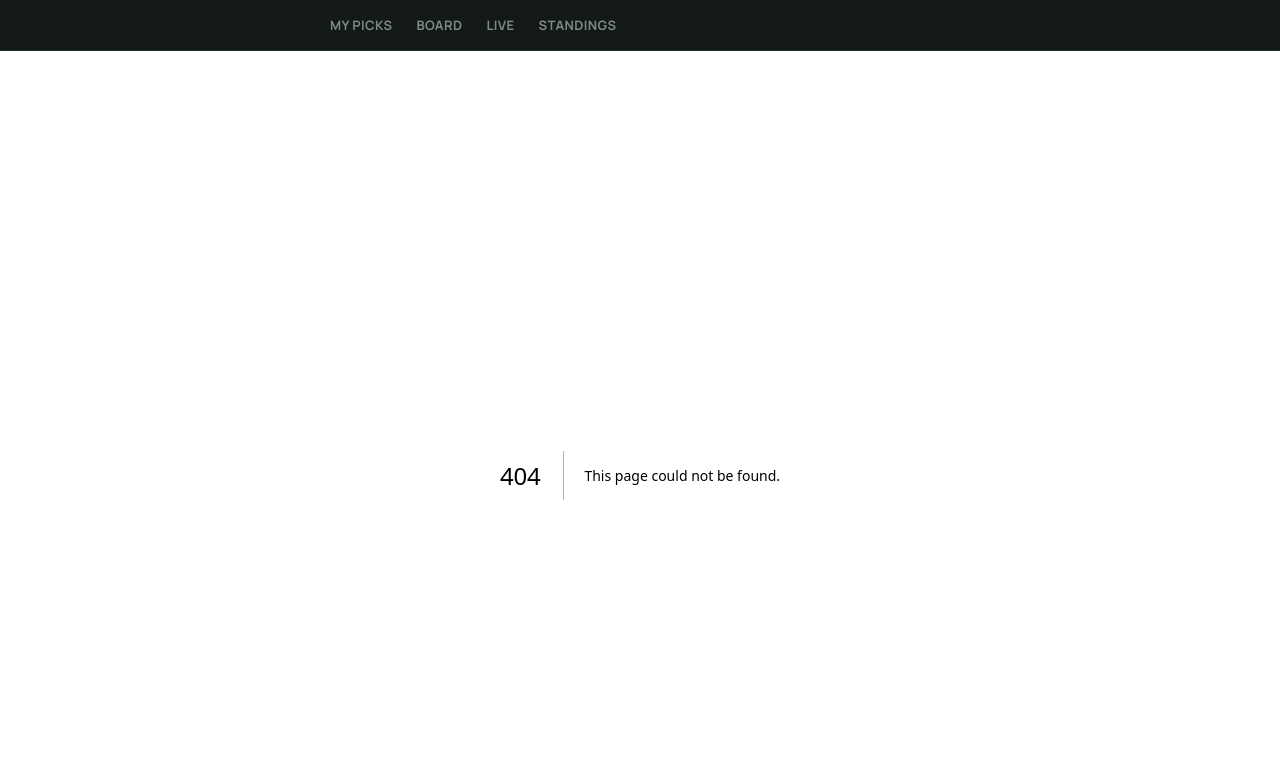
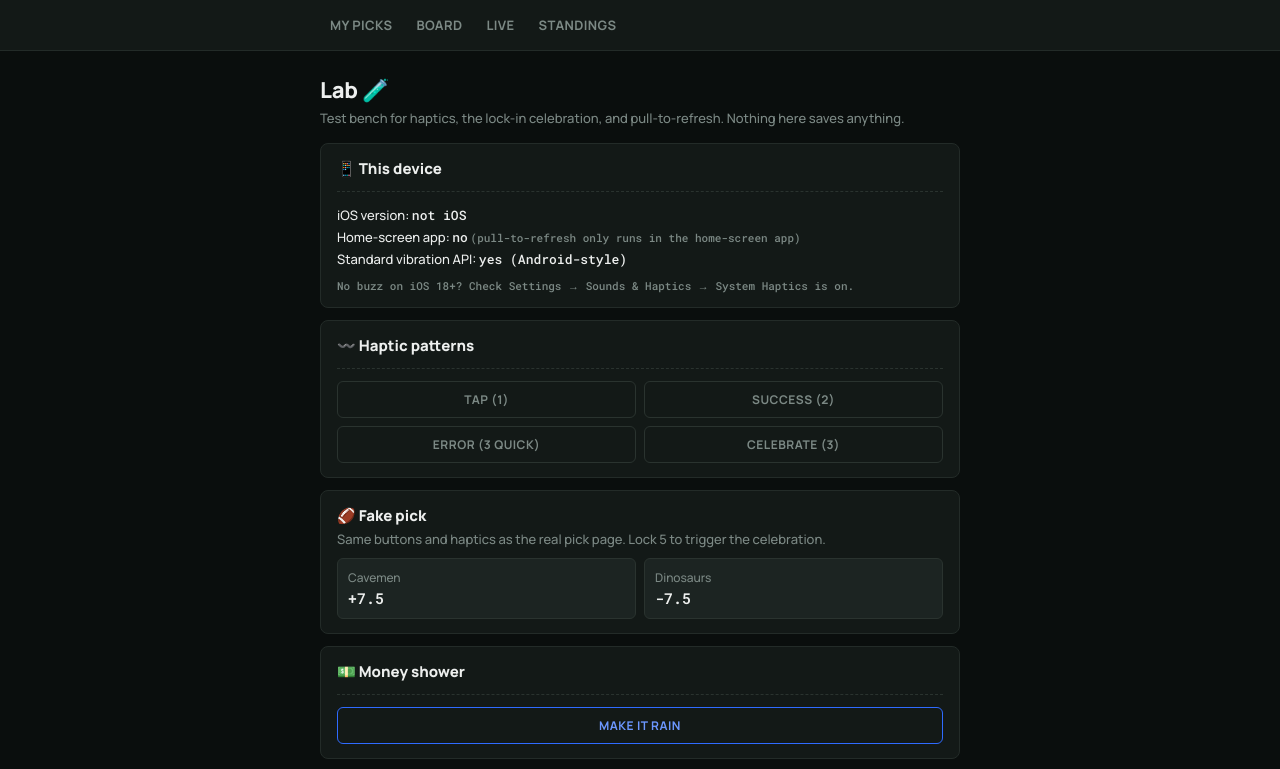
Before and after one commit to ajohnson1952/cavepicks, a Next.js app: page /lab in a window 1280 px wide. Before the commit this address had no page. Shown: the top 769 px of the page. Built offline with nearby package versions, Linux system fonts and the light colour scheme.

Commit message:
Add hidden /lab page for testing haptics, the lock-in money shower, and pull-to-refresh
Co-Authored-By: Claude Opus 5.5 <noreply@anthropic.com>

```diff
--- /dev/null
+++ b/app/lab/LabClient.tsx
@@ -0,0 +1,159 @@
+"use client";
+
+import { useCallback, useEffect, useState } from "react";
+import { hapticCelebrate, hapticError, hapticSuccess, hapticTap } from "@/lib/haptics";
+import MoneyShower from "../pick/[slug]/MoneyShower";
+
+type Env = { ios: string | null; standalone: boolean; vibrate: boolean };
+
+function readEnv(): Env {
+  const ua = navigator.userAgent;
+  const m = ua.match(/OS (\d+)[_.](\d+)/);
+  const isIos = /iPhone|iPad|iPod/.test(ua);
+  return {
+    ios: isIos && m ? `${m[1]}.${m[2]}` : null,
+    standalone:
+      window.matchMedia?.("(display-mode: standalone)").matches ||
+      (navigator as Navigator & { standalone?: boolean }).standalone === true,
+    vibrate: typeof navigator.vibrate === "function",
+  };
+}
+
+export default function LabClient({ renderedAt }: { renderedAt: string }) {
+  const [env, setEnv] = useState<Env | null>(null);
+  const [showering, setShowering] = useState(false);
+  const [side, setSide] = useState<"home" | "away" | null>(null);
+  const [locked, setLocked] = useState(0);
+  const endShower = useCallback(() => setShowering(false), []);
+
+  useEffect(() => setEnv(readEnv()), []);
+
+  const iosMajor = env?.ios ? Number(env.ios.split(".")[0]) : null;
+
+  return (
+    <>
+      {showering && <MoneyShower onDone={endShower} />}
+
+      <div className="card">
+        <div className="matchup">📱 This device</div>
+        <div className="divider" />
+        {env && (
+          <div style={{ fontSize: "13px", lineHeight: 1.7 }}>
+            <div>
+              iOS version: <span className="mono">{env.ios ?? "not iOS"}</span>{" "}
+              {iosMajor != null &&
+                (iosMajor >= 18 ? (
+                  <span className="pick-win">✓ haptics supported</span>
+                ) : (
+                  <span className="pick-loss">✗ needs iOS 18+ for haptics</span>
+                ))}
+            </div>
+            <div>
+              Home-screen app: <span className="mono">{env.standalone ? "yes" : "no"}</span>{" "}
+              {!env.standalone && <span className="meta">(pull-to-refresh only runs in the home-screen app)</span>}
+            </div>
+            <div>
+              Standard vibration API: <span className="mono">{env.vibrate ? "yes (Android-style)" : "no (iPhone)"}</span>
+            </div>
+          </div>
+        )}
+        <p className="meta" style={{ margin: "8px 0 0" }}>
+          No buzz on iOS 18+? Check Settings → Sounds &amp; Haptics → System Haptics is on.
+        </p>
+      </div>
+
+      <div className="card">
+        <div className="matchup">〰️ Haptic patterns</div>
+        <div className="divider" />
+        <div className="pill-grid">
+          <button className="btn" onClick={() => hapticTap()}>Tap (1)</button>
+          <button className="btn" onClick={() => hapticSuccess()}>Success (2)</button>
+          <button className="btn" onClick={() => hapticError()}>Error (3 quick)</button>
+          <button className="btn" onClick={() => hapticCelebrate()}>Celebrate (3)</button>
+        </div>
+      </div>
+
+      <div className="card">
+        <div className="matchup">🏈 Fake pick</div>
+        <p className="subtext" style={{ margin: "4px 0 0" }}>
+          Same buttons and haptics as the real pick page. Lock 5 to trigger the celebration.
+        </p>
+        <div className="pill-grid">
+          {(["away", "home"] as const).map((s) => (
+            <button
+              key={s}
+              className={`pill-btn${side === s ? " selected" : ""}`}
+              onClick={() => {
+                hapticTap();
+                setSide(s);
+              }}
+            >
+              <div className="pill-label">{s === "away" ? "Cavemen" : "Dinosaurs"}</div>
+              <div className="pill-value">{s === "away" ? "+7.5" : "-7.5"}</div>
+            </button>
+          ))}
+        </div>
+        {side && (
+          <div style={{ display: "flex", gap: "10px", alignItems: "center" }}>
+            <button
+              className="btn btn-lock"
+              style={{ flex: 1 }}
+              onClick={() => {
+                const finishing = locked === 4;
+                if (finishing) {
+                  hapticCelebrate();
+                  setShowering(true);
+                  setLocked(0);
+                } else {
+                  hapticTap();
+                  setTimeout(hapticSuccess, 250); // mimics the real server round-trip
+                  setLocked((n) => n + 1);
+                }
+                setSide(null);
+              }}
+            >
+              Lock in ({locked}/5 locked)
+            </button>
+            <button
+              type="button"
+              className="btn btn-ghost"
+              onClick={() => {
+                hapticTap();
+                setSide(null);
+              }}
+            >
+              clear
+            </button>
+          </div>
+        )}
+      </div>
+
+      <div className="card">
+        <div className="matchup">💵 Money shower</div>
+        <div className="divider" />
+        <button
+          className="btn btn-lock"
+          style={{ marginTop: 0 }}
+          onClick={() => {
+            hapticCelebrate();
+            setShowering(true);
+          }}
+        >
+          Make it rain
+        </button>
+      </div>
+
+      <div className="card">
+        <div className="matchup">🔄 Pull to refresh</div>
+        <div className="divider" />
+        <p style={{ fontSize: "13px", margin: 0 }}>
+          In the home-screen app, scroll to the top and pull down. The time below changes when the page actually
+          refreshes:
+        </p>
+        <p className="mono" style={{ fontSize: "13px", margin: "6px 0 0" }}>
+          Server rendered at {renderedAt}
+        </p>
+      </div>
+    </>
+  );
+}
--- /dev/null
+++ b/app/lab/page.tsx
@@ -0,0 +1,20 @@
+import LabClient from "./LabClient";
+
+// Hidden test bench (not linked anywhere) for the tactile stuff: haptics,
+// the "fully locked in" money shower, and pull-to-refresh. Touches no data.
+export const metadata = { title: "Cavepicks Lab", robots: { index: false } };
+export const dynamic = "force-dynamic"; // so the "rendered at" time proves a refresh happened
+
+export default function LabPage() {
+  return (
+    <main>
+      <h1>Lab 🧪</h1>
+      <p className="subtext">
+        Test bench for haptics, the lock-in celebration, and pull-to-refresh. Nothing here saves anything.
+      </p>
+      <LabClient
+        renderedAt={new Date().toLocaleTimeString("en-US", { timeZone: "America/Chicago", hour: "numeric", minute: "2-digit", second: "2-digit" }) + " CT"}
+      />
+    </main>
+  );
+}
```
